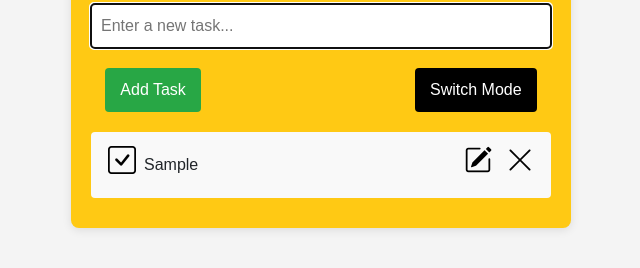
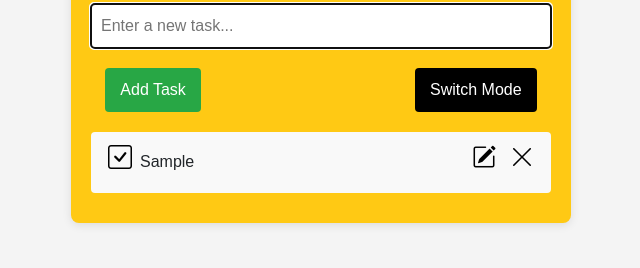
Before and after one commit to ZainiRomand/to-do-list, a plain HTML site: page index.html in a window 1280 px wide. Both pictures are taken after typing "Sample" into the empty fields and a click on the button "Add Task". Shown: the part 92-360 px from the top of the page, without its empty margins (319-959 px from the left). Drawn offline with nearby package versions, Linux system fonts and the light colour scheme.

Commit message:
Change icons to h4

```diff
--- a/src/script.js
+++ b/src/script.js
@@ -34,16 +34,15 @@ function renderTasks() {
             completedIcon.style.cssText = "border: none; background-color: transparent;";
             completedIcon.onclick = () => toggleComplete(index);
             if (tasks[index].completed) {
-                completedIcon.innerHTML = '<h3><i class="bi bi-check-square-fill"></i></h3>';
-                completedIcon.innerHTML = '<h3><i class="bi bi-check-square-fill"></i></h3>';
+                completedIcon.innerHTML = '<h4><i class="bi bi-check-square-fill"></i></h4>';
+                completedIcon.innerHTML = '<h4><i class="bi bi-check-square-fill"></i></h4>';
             } else {
-                completedIcon.innerHTML = '<h3><i class="bi bi-check-square"></i></h3>';
-                completedIcon.innerHTML = '<h3><i class="bi bi-check-square"></i></h3>';
+                completedIcon.innerHTML = '<h4><i class="bi bi-check-square"></i></h4>';
+                completedIcon.innerHTML = '<h4><i class="bi bi-check-square"></i></h4>';
             }
             tdComplete.appendChild(completedIcon);
             taskDiv.appendChild(tdComplete);
         }
-
 
         // Task content
         const tdTask = document.createElement('td');
@@ -68,12 +67,11 @@ function renderTasks() {
 
             const editIcon = document.createElement('button');
             editIcon.style.cssText = "border: none; background-color: transparent;";
-            editIcon.innerHTML = `<h3><i class="bi bi-pencil-square"></i></h3>`;
-            editIcon.innerHTML = `<h3><i class="bi bi-pencil-square"></i></h3>`;
+            editIcon.innerHTML = `<h4><i class="bi bi-pencil-square"></i></h4>`;
+            editIcon.innerHTML = `<h4><i class="bi bi-pencil-square"></i></h4>`;
             editIcon.onclick = () => {
                 taskInput.value = task.text;
                 tasks[index].text = prompt("Edit task:", task.text);
-                taskInput.value = 'Enter a new task...';
                 saveTasks();
                 renderTasks();
             }
@@ -89,8 +87,8 @@ function renderTasks() {
 
             const deleteIcon = document.createElement('button');
             deleteIcon.style.cssText = "border: none; background-color: transparent;";
-            deleteIcon.innerHTML = '<h3><i class="bi bi-x-lg"></i></h3>';
-            deleteIcon.innerHTML = '<h3><i class="bi bi-x-lg"></i></h3>';
+            deleteIcon.innerHTML = '<h4><i class="bi bi-x-lg"></i></h4>';
+            deleteIcon.innerHTML = '<h4><i class="bi bi-x-lg"></i></h4>';
             deleteIcon.onclick = () => {
                 if (confirm("Proceed to delete?"))
                     deleteTask(index);
@@ -166,9 +164,10 @@ function addWeatherInfo() {
     tasks = [];
     taskList.innerHTML = '';
 
-    let jsonData = getWeatherForecast();
+    // let jsonData = getWeatherForecast();
+    // let promise = jsonData;
 
-    let promise = jsonData;
+    let promise = getWeatherForecast();
     promise.then(resolve, reject);
     function resolve(json) {
         const count = json.data.records[0].forecasts.length;
```
Also changed, not shown: index.html (line endings or trailing spaces).
